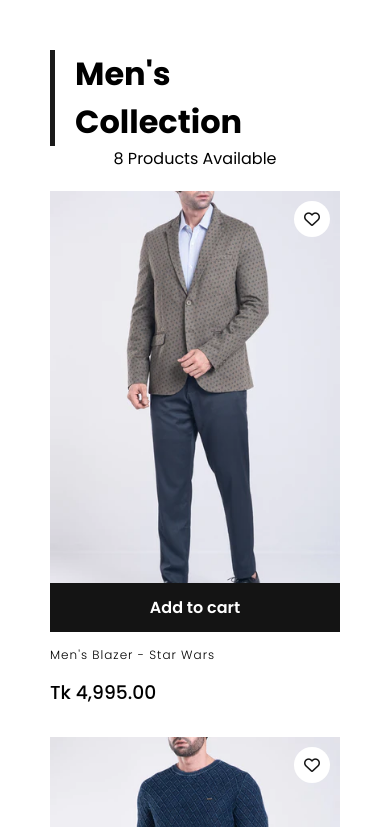
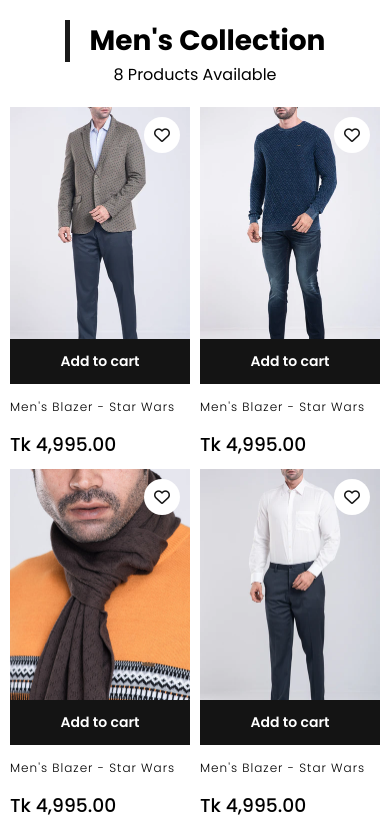
Before and after one commit to margubmurshed/yellow-product-grid, a plain HTML site: page index.html in a window 390 px wide. Shown: the top 827 px of the page. Drawn offline with Linux system fonts and the light colour scheme.

Commit message:
mobile responsive error fixed

```diff
--- a/style.css
+++ b/style.css
@@ -84,15 +84,23 @@ main {
 }
 
 @media screen and (max-width: 576px) {
+  main {
+    padding: 20px 10px;
+  }
   .product-grid-info {
     flex-direction: column;
   }
+  .product-grid-info h1 {
+    font-size: 28px;
+  }
   .product-grid {
-    grid-template-columns: 1fr;
+    grid-template-columns: 1fr 1fr;
+    gap: 10px;
   }
 
   .product-image button {
     opacity: 1;
+    font-size: 14px;
   }
 }
 
@@ -107,3 +115,12 @@ main {
     opacity: 1;
   }
 }
+
+@media screen and (min-width: 769px) and (max-width: 992px) {
+  .product-grid {
+    grid-template-columns: 1fr 1fr 1fr;
+  }
+  .product-image button {
+    opacity: 1;
+  }
+}
```
